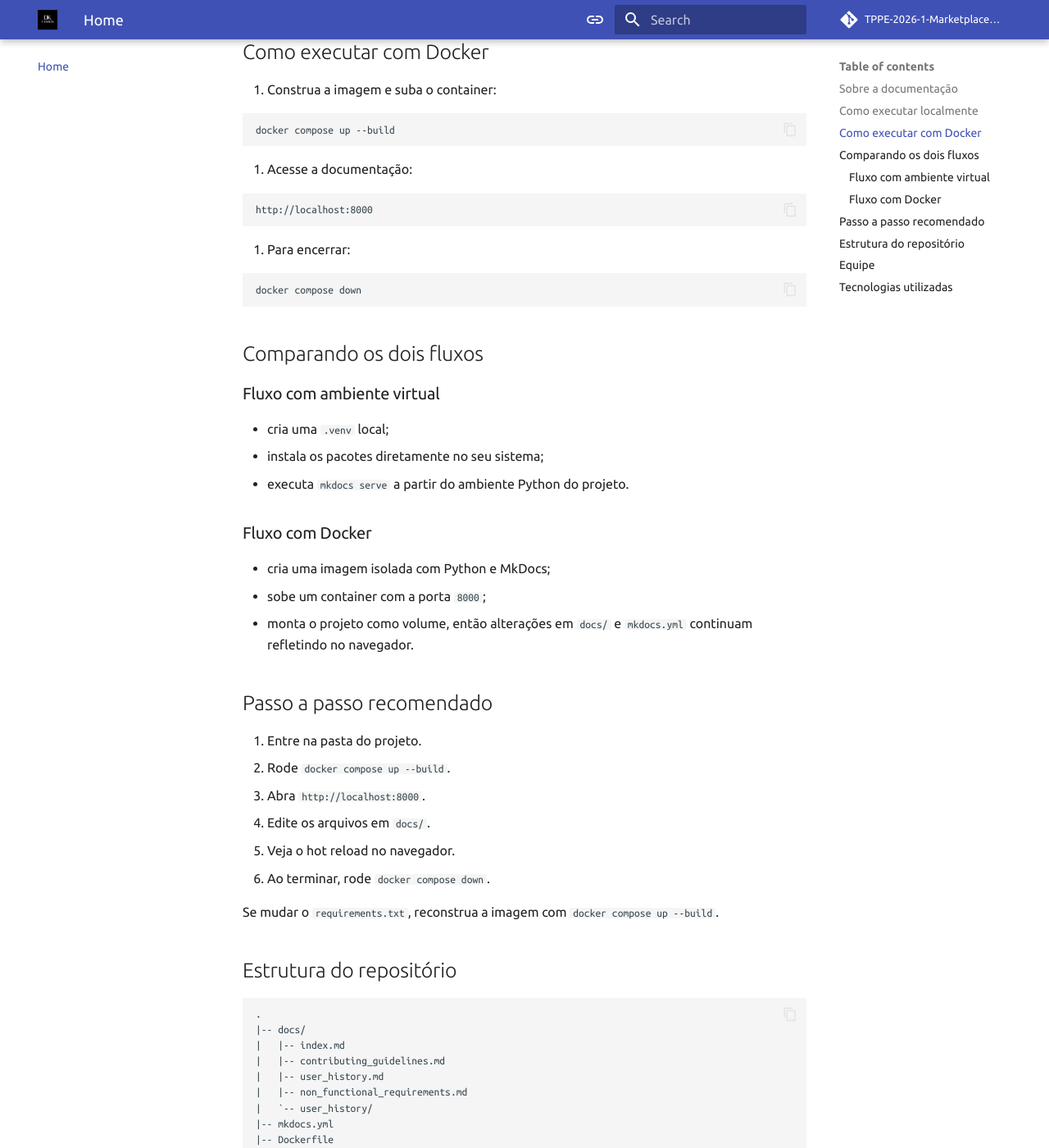
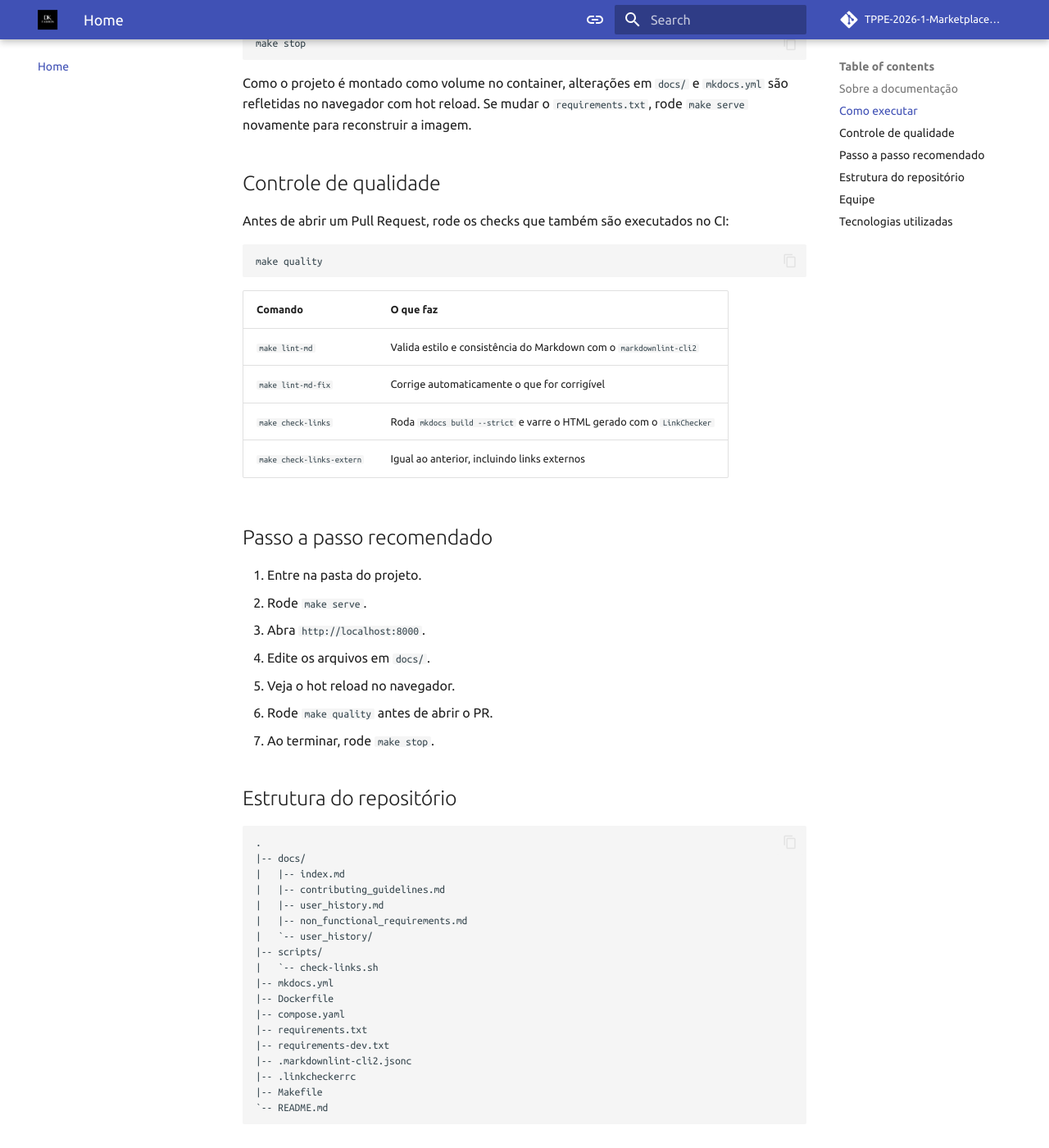
Before and after one commit to TPPE-2026-1-Marketplace/documentacao, an MkDocs documentation site: the page built from docs/index.md, in a window 1280 px wide and 1400 px high, scrolled down 908 px. Shown: the whole window at 82% size. Built offline with MkDocs 1.6.1 and Material for MkDocs 9.7.7, drawn with Linux system fonts in a browser that asks for light colours; comment, search, counter and statistics services are not loaded; some of the changed text lies outside the part shown.

Commit message:
ci: adicionar controle de qualidade da documentação em Docker
Adiciona dois checks automáticos, executados em container e integrados ao
CI pelo workflow `docs quality`:

- markdownlint-cli2 para estilo e consistência do Markdown, com regras em
  `.markdownlint-cli2.jsonc`;
- `mkdocs build --strict` seguido do LinkChecker sobre o HTML gerado, via
  `scripts/check-links.sh`, para detectar links quebrados.

O site é servido por HTTP durante a checagem porque os caminhos absolutos
gerados pelo tema não resolvem sobre `file://`. Warnings de redirecionamento
são ignorados em `.linkcheckerrc` para que apenas links realmente quebrados
falhem o check.

Como parte da mudança, o Dockerfile passa a ser multi-stage (`docs` e
`quality`) e o Makefile deixa de suportar o fluxo com `.venv`: todos os
targets passam a rodar via Docker. Os containers rodam com o usuário do
host, evitando que os arquivos gerados fiquem pertencendo ao root.

Co-authored-by: Eduardo Sandes <eduardo.sandes6@gmail.com>
Co-authored-by: Márcio Henrique <henriquemarcio170@gmail.com>

````diff
--- a/docs/index.md
+++ b/docs/index.md
@@ -12,70 +12,57 @@ Esta documentação centraliza os principais artefatos da primeira entrega do pr
 - modelagem do banco de dados;
 - conteinerização do ambiente
 
-## Como executar localmente
+## Como executar
 
-1. Instale as dependências:
+O fluxo oficial do projeto é via Docker: não é preciso instalar Python ou
+MkDocs na máquina, nem criar ambiente virtual.
+
+1. Suba a documentação:
 
 ```bash
-make install
+make serve
 ```
 
-2. Inicie o servidor local do MkDocs:
-
-```bash
-mkdocs serve
-```
-
-3. Acesse:
-
-```text
-http://127.0.0.1:8000
-```
-
-## Como executar com Docker
-
-1. Construa a imagem e suba o container:
-
-```bash
-docker compose up --build
-```
-
-2. Acesse a documentação:
+1. Acesse a documentação:
 
 ```text
 http://localhost:8000
 ```
 
-3. Para encerrar:
+1. Para encerrar:
 
 ```bash
-docker compose down
+make stop
 ```
 
-## Comparando os dois fluxos
+Como o projeto é montado como volume no container, alterações em `docs/` e
+`mkdocs.yml` são refletidas no navegador com hot reload. Se mudar o
+`requirements.txt`, rode `make serve` novamente para reconstruir a imagem.
 
-### Fluxo com ambiente virtual
+## Controle de qualidade
 
-- cria uma `.venv` local;
-- instala os pacotes diretamente no seu sistema;
-- executa `mkdocs serve` a partir do ambiente Python do projeto.
+Antes de abrir um Pull Request, rode os checks que também são executados no CI:
 
-### Fluxo com Docker
+```bash
+make quality
+```
 
-- cria uma imagem isolada com Python e MkDocs;
-- sobe um container com a porta `8000`;
-- monta o projeto como volume, então alterações em `docs/` e `mkdocs.yml` continuam refletindo no navegador.
+| Comando | O que faz |
+| --- | --- |
+| `make lint-md` | Valida estilo e consistência do Markdown com o `markdownlint-cli2` |
+| `make lint-md-fix` | Corrige automaticamente o que for corrigível |
+| `make check-links` | Roda `mkdocs build --strict` e varre o HTML gerado com o `LinkChecker` |
+| `make check-links-extern` | Igual ao anterior, incluindo links externos |
 
 ## Passo a passo recomendado
 
 1. Entre na pasta do projeto.
-2. Rode `docker compose up --build`.
+2. Rode `make serve`.
 3. Abra `http://localhost:8000`.
 4. Edite os arquivos em `docs/`.
 5. Veja o hot reload no navegador.
-6. Ao terminar, rode `docker compose down`.
-
-Se mudar o `requirements.txt`, reconstrua a imagem com `docker compose up --build`.
+6. Rode `make quality` antes de abrir o PR.
+7. Ao terminar, rode `make stop`.
 
 ## Estrutura do repositório
 
@@ -87,10 +74,16 @@ Se mudar o `requirements.txt`, reconstrua a imagem com `docker compose up --buil
 |   |-- user_history.md
 |   |-- non_functional_requirements.md
 |   `-- user_history/
+|-- scripts/
+|   `-- check-links.sh
 |-- mkdocs.yml
 |-- Dockerfile
 |-- compose.yaml
 |-- requirements.txt
+|-- requirements-dev.txt
+|-- .markdownlint-cli2.jsonc
+|-- .linkcheckerrc
+|-- Makefile
 `-- README.md
 ```
 
--- /dev/null
+++ b/requirements-dev.txt
@@ -0,0 +1,2 @@
+-r requirements.txt
+linkchecker==10.6.0
````
Also changed, not shown: AGENTS.md (+32 -28 lines), README.md (+45 -36 lines), compose.yaml (+21 -3 lines), 7 other files.
